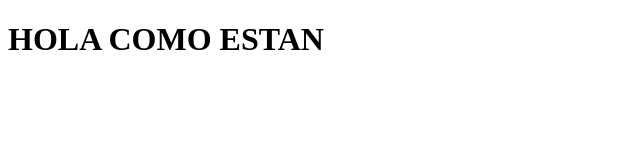
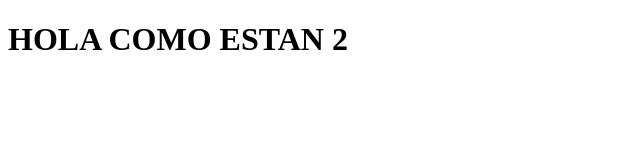
Before and after one commit to matiasmza1/INCuyoTercero23, a plain HTML site: page index.html in a window 1280 px wide. Shown: the full height of the page, 0-640 px from the left. Drawn offline with Linux system fonts and the light colour scheme.

Commit message:
"HOLA COMO ESTAN"

```diff
--- a/index.html
+++ b/index.html
@@ -9,6 +9,6 @@
  </head>
 
  <body>
-    <h1>HOLA COMO ESTAN</h1>
+    <h1>HOLA COMO ESTAN 2</h1>
  </body>
  </html>
```
